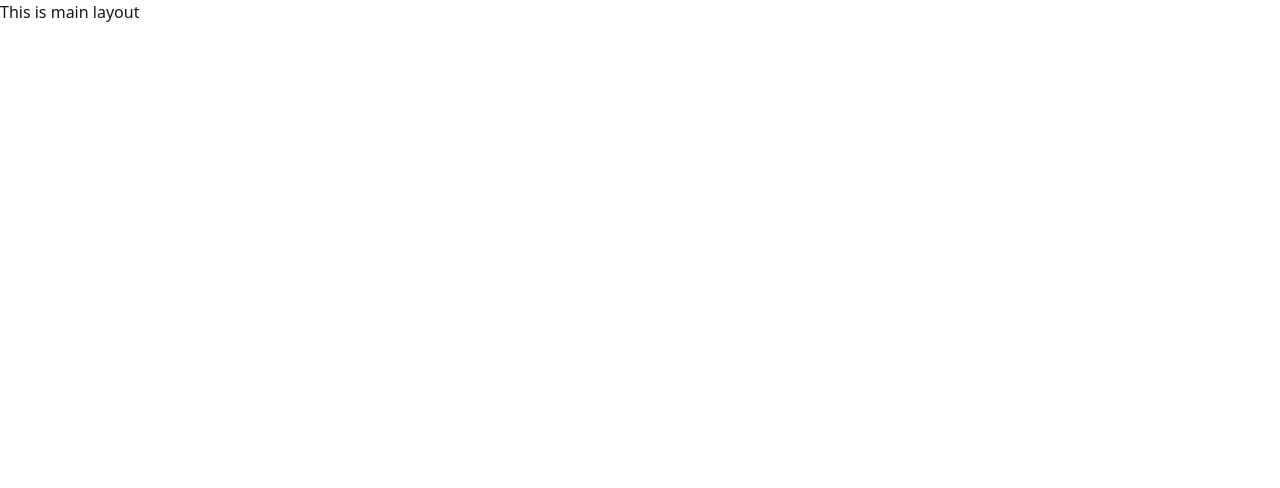
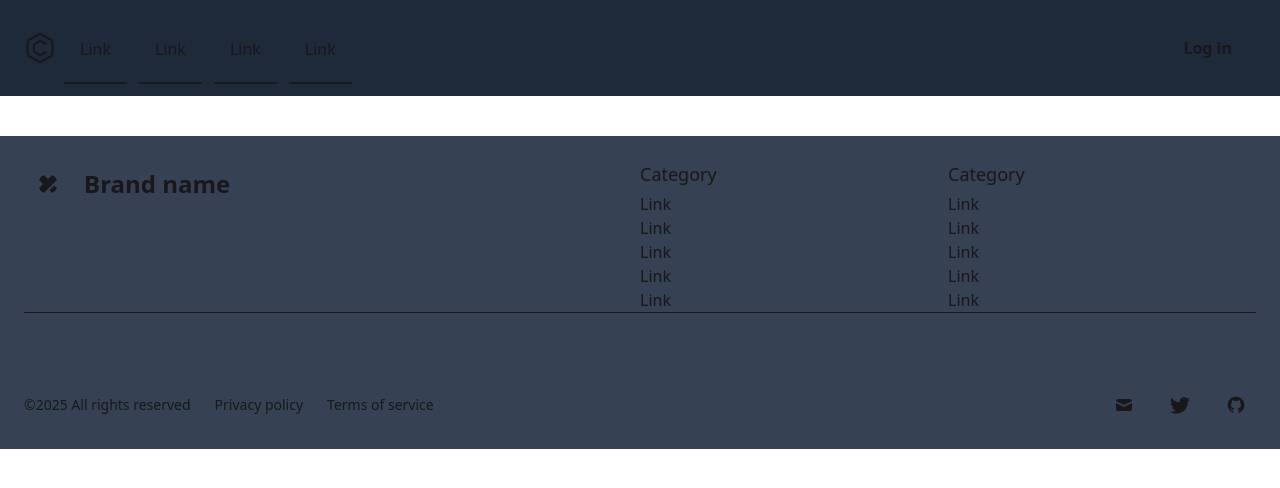
Before and after one commit to kousar-21/redux-first-website, a React (Vite) app: page / in a window 1280 px wide. Shown: the top 488 px of the page. Built offline with nearby package versions, Linux system fonts and the light colour scheme.

Commit message:
adding mamba ui in project

```diff
--- a/src/Pages/MainLayout/MainLayout.jsx
+++ b/src/Pages/MainLayout/MainLayout.jsx
@@ -1,9 +1,16 @@
 import React from 'react';
+import Navbar from '../../component/Navbar/Navbar';
+import Footer from '../../component/Footer/Footer';
 
 const MainLayout = () => {
     return (
         <div>
-            This is main layout
+            <div className='bg-gray-800 mb-10'>
+                <Navbar></Navbar>
+            </div>
+            <div className='bg-gray-700'>
+                <Footer></Footer>
+            </div>
         </div>
     );
 };
```
